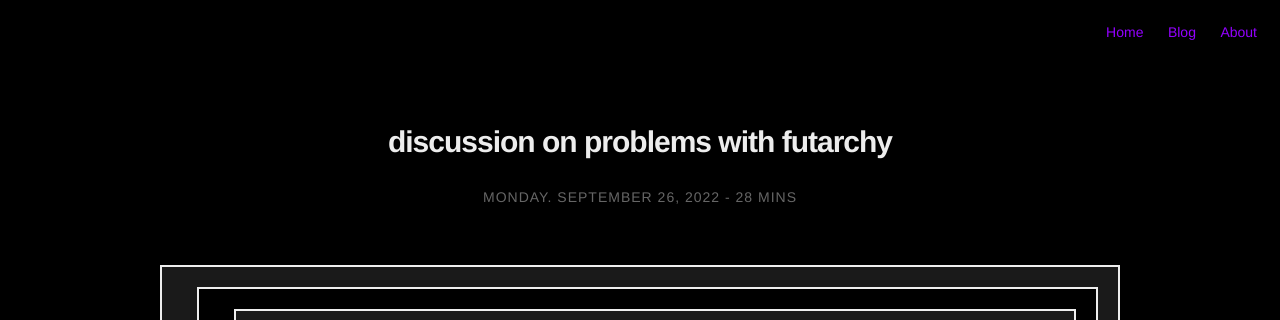
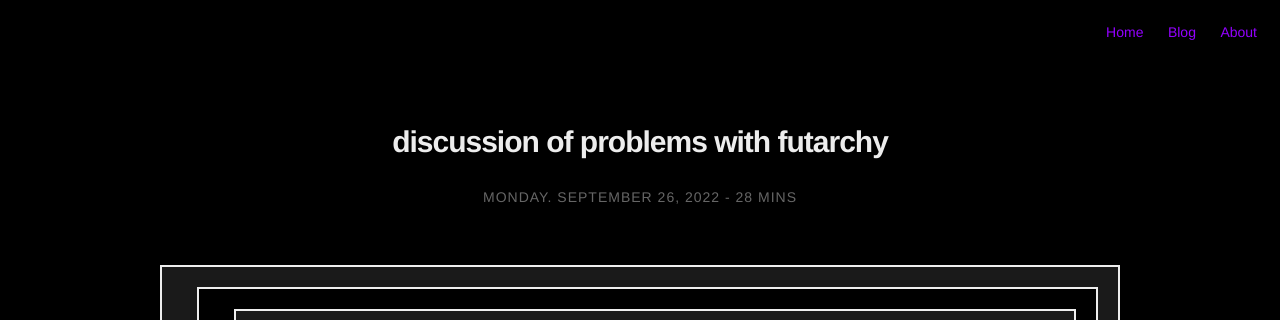
Before and after one commit to distbit0/distbit.xyz, a Jekyll site: the page built from _posts/2022-09-26-discussion-of-problems-with-futarchy.md, in a window 1280 px wide and 900 px high. Shown: the top 320 px of the window. Built offline with Jekyll 4.4.1, drawn with Linux system fonts in a browser that asks for light colours; nearby versions of some CDN libraries; comment, search, counter and statistics services are not loaded.

```diff
--- a/_posts/2022-09-26-discussion-on-problems-with-futarchy.md
+++ b/_posts/2022-09-26-discussion-of-problems-with-futarchy.md
@@ -1,12 +1,12 @@
 ---
-title: "discussion on problems with futarchy"
+title: "discussion of problems with futarchy"
 layout: post
 date: 2022-09-26 00:00
 headerImage: false
 category: blog
 author: distbit
 description: An on-going discussion with @zack_bitcoin about the security of Futarchy against price manipulation attacks
-articleUrl: https://distbit.xyz/discussion-on-problems-with-futarchy
+articleUrl: https://distbit.xyz/discussion-of-problems-with-futarchy
 ---
 
 >>>>>Futarchy's Failure
```
